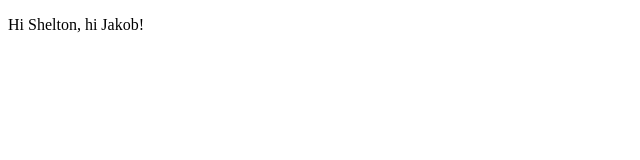
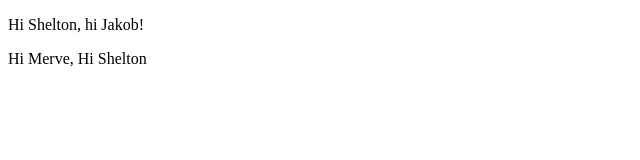
Before and after one commit to sheltoncoder/git_collaborate, a plain HTML site: page index.html in a window 1280 px wide. Shown: the whole page, without its empty margins (0-640 px from the left). Drawn offline with Linux system fonts and the light colour scheme.

Commit message:
added <p> in index.html

```diff
--- a/index.html
+++ b/index.html
@@ -8,5 +8,6 @@
 </head>
 <body>
 	<p>Hi Shelton, hi Jakob!</p>
+  <p>Hi Merve, Hi Shelton</p>
 </body>
 </html>
```
